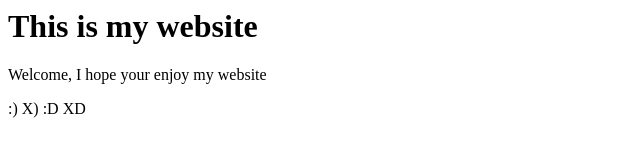
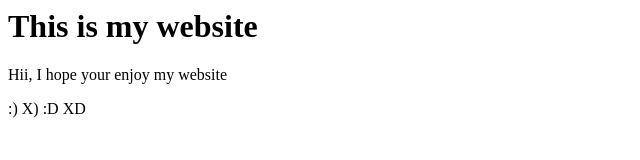
Before and after one commit to rjprsng/new-repo, a plain HTML site: page index.html in a window 1280 px wide. Shown: the full height of the page, 0-640 px from the left. Drawn offline with Linux system fonts and the light colour scheme.

Commit message:
chnaged welcome to hii

```diff
--- a/index.html
+++ b/index.html
@@ -1,6 +1,6 @@
 <html>
 <title>This is my website</title>
 <h1>This is my website</h1>
-<p>Welcome, I hope your enjoy my website</p>
+<p>Hii, I hope your enjoy my website</p>
 <p> :) X) :D XD<p/>
 </html>
```
